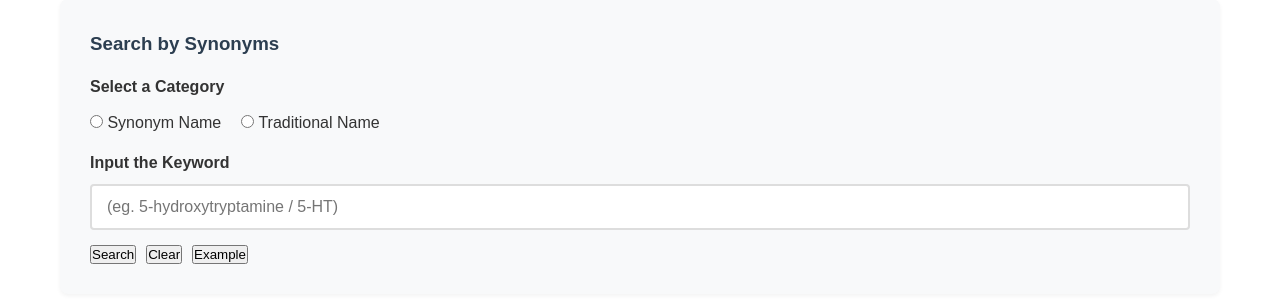
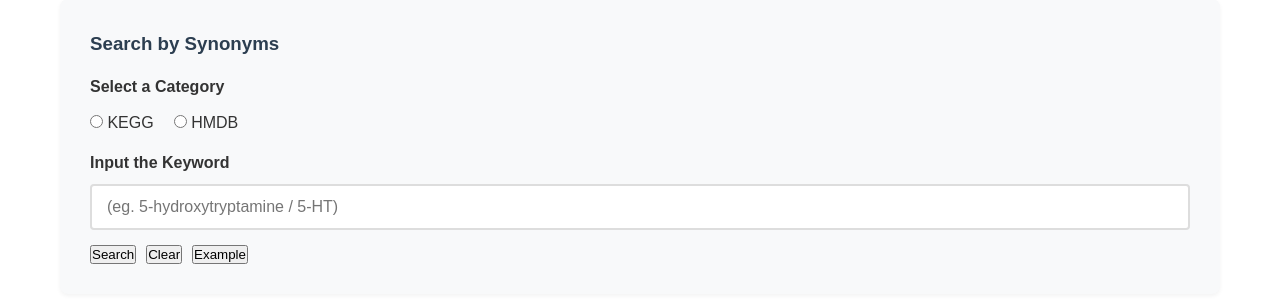
Before and after one commit to Yu-oct-01/dbMetabolite, a PHP site: page /search.php in a window 1280 px wide. Shown: the part 860-1165 px from the top of the page. Run offline with PHP 8.4, Linux system fonts and the light colour scheme.

Commit message:
搜同義詞改成KEGG和HMDB

```diff
--- a/dbMetabolite/search.php
+++ b/dbMetabolite/search.php
@@ -68,8 +68,8 @@ ini_set('display_errors', 1);
         <h3>Search by Synonyms</h3>
         <label style="display:block; margin-bottom:10px; font-weight:600;">Select a Category</label>
         <div style="display:flex; gap:20px; margin-bottom:15px;">
-            <label><input type="radio" name="search_field" value="synonym"> Synonym Name</label>
-            <label><input type="radio" name="search_field" value="traditional"> Traditional Name</label>
+            <label><input type="radio" name="search_field" value="synonym"> KEGG</label>
+            <label><input type="radio" name="search_field" value="traditional"> HMDB</label>
         </div>
         <label style="display:block; margin-bottom:8px; font-weight:600;">Input the Keyword</label>
         <input type="text" name="keyword"
```
